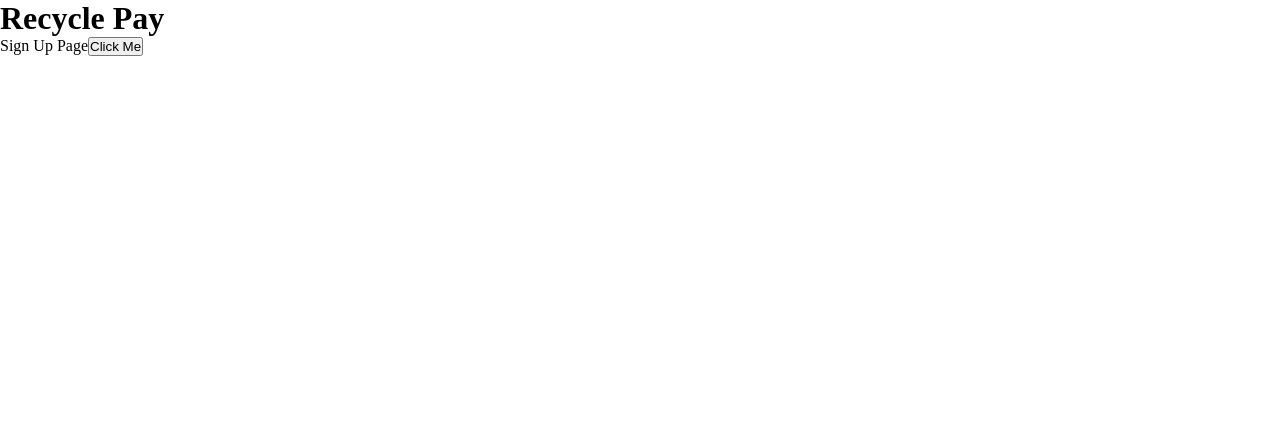
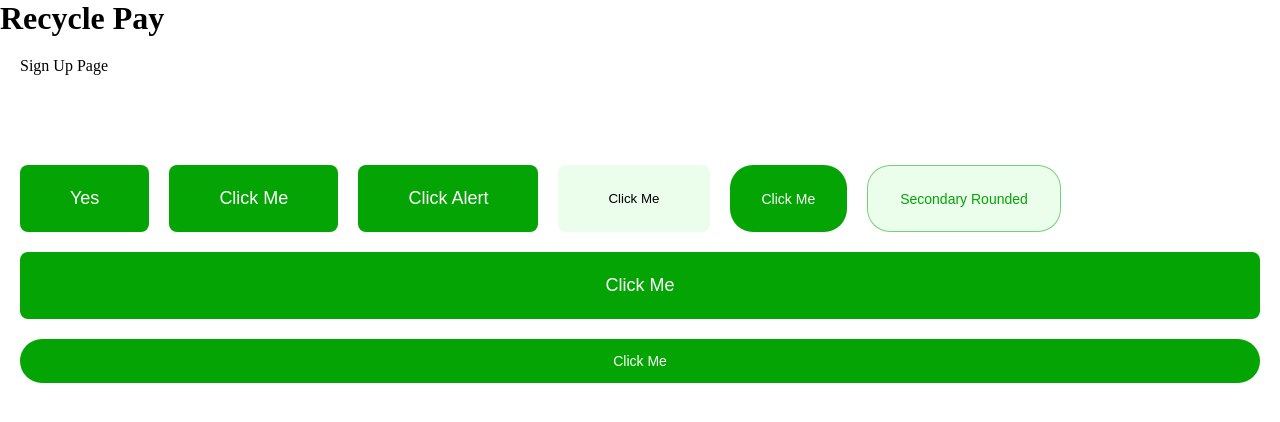
Before and after one commit to teddyrugged/Recycle-pay-react-app, a React (Create React App) app: page / in a window 1280 px wide. Shown: the top 422 px of the page. Built offline with nearby package versions, Linux system fonts and the light colour scheme.

Commit message:
feat: create button

```diff
--- a/package.json
+++ b/package.json
@@ -4,6 +4,7 @@
   "private": true,
   "dependencies": {
     "axios": "^0.27.2",
+    "clsx": "^1.1.1",
     "react": "^18.1.0",
     "react-dom": "^18.1.0",
     "react-router-dom": "6",
--- a/src/components/elements/Button/index.jsx
+++ b/src/components/elements/Button/index.jsx
@@ -1,9 +1,24 @@
 import React from 'react';
 import PropTypes from 'prop-types';
+import './style.css';
+import clsx from 'clsx';
 
-export const Button = ({ text, children }) => <button type="button">{text || children}</button>;
+export const Button = ({ text, btnType, stretch, round, children, ...props }) => (
+  <button
+    className={clsx(`button-base ${btnType || 'primary'}`, [
+      { stretch, round, 'round-secondary': round && btnType === 'secondary' },
+    ])}
+    type="button"
+    {...props}
+  >
+    {text || children}
+  </button>
+);
 
 Button.propTypes = {
   children: PropTypes.node,
   text: PropTypes.string,
+  btnType: PropTypes.oneOf(['primary', 'secondary']),
+  stretch: PropTypes.bool,
+  round: PropTypes.bool,
 };
--- /dev/null
+++ b/src/components/elements/Button/style.css
@@ -0,0 +1,37 @@
+.button-base {
+  padding: 23px 50px;
+  border-radius: 8px;
+  background: none;
+  border: none;
+  font-weight: 500;
+}
+
+.button-base:active {
+  transform: scale(0.98);
+}
+
+.primary {
+  background-color: var(--primary-main);
+  color: var(--white);
+  font-size: 18px;
+}
+
+.secondary {
+  background-color: var(--primary-10);
+}
+
+.round {
+  padding: 14px 32px;
+  border-radius: 23px;
+  min-width: 100px;
+  font-size: 14px;
+}
+
+.round-secondary {
+  border: 1px solid #04a40580;
+  color: var(--primary-main);
+}
+
+.stretch {
+  width: 100%;
+}
--- a/src/index.css
+++ b/src/index.css
@@ -1,3 +1,11 @@
+:root {
+  --white: #ffffff;
+  /*colors*/
+  --primary-main: #04a405;
+  --primary-10: #ebfeeb;
+  --primary-80: #025002;
+}
+
 * {
   margin: 0;
   padding: 0;
--- a/src/pages/Auth/SignUpPage/index.jsx
+++ b/src/pages/Auth/SignUpPage/index.jsx
@@ -2,8 +2,33 @@
 import { Button } from 'components';
 
 export const SignUpPage = () => (
-  <div>
+  <div
+    style={{
+      padding: 20,
+    }}
+  >
     Sign Up Page
-    <Button btnType="primary" text="Click Me" />
+    <br />
+    <br />
+    <br />
+    <br />
+    <br />
+    <br />
+    <div
+      style={{
+        display: 'flex',
+        flexWrap: 'wrap',
+        gap: 20,
+      }}
+    >
+      <Button text="Yes" />
+      <Button text="Click Me" />
+      <Button btnType="primary" text="Click Alert" onClick={() => alert('Clicked')} />
+      <Button btnType="secondary" text="Click Me" />
+      <Button round btnType="primary" text="Click Me" />
+      <Button round btnType="secondary" text="Secondary Rounded" />
+      <Button stretch btnType="primary" text="Click Me" />
+      <Button round stretch btnType="primary" text="Click Me" />
+    </div>
   </div>
 );
```
